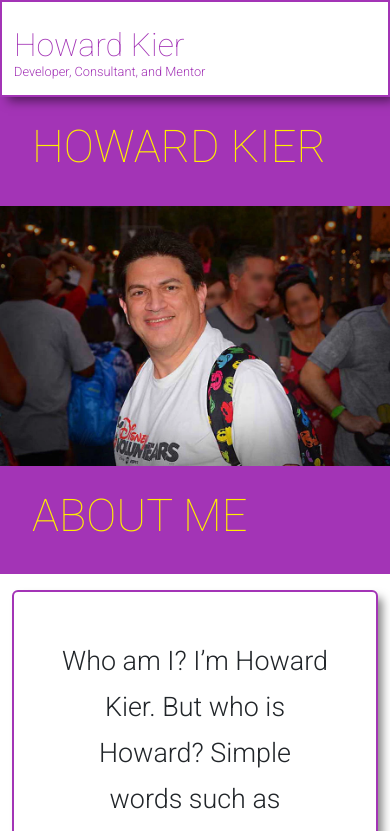
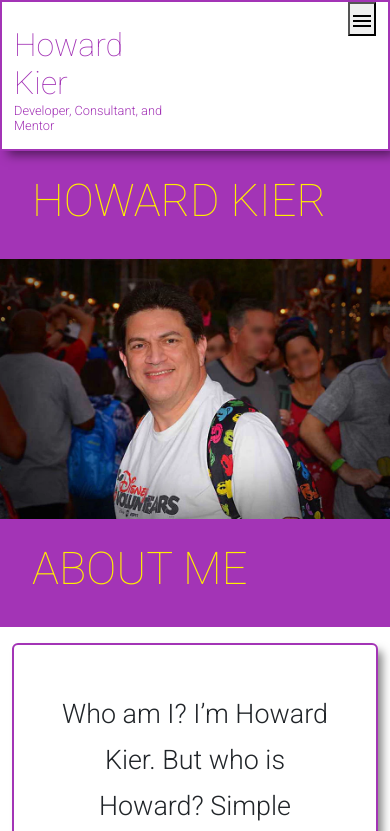
Before and after one commit to hkier/resume, a React (Create React App) app: page / in a window 390 px wide. Shown: the top 831 px of the page. Built offline with nearby package versions, Linux system fonts and the light colour scheme.

Commit message:
More problems resolved

```diff
--- a/package.json
+++ b/package.json
@@ -3,11 +3,11 @@
   "version": "0.1.0",
   "private": true,
   "dependencies": {
-    "@emotion/react": "^11.11.0",
+    "@emotion/react": "^11.11.1",
     "@emotion/styled": "^11.11.0",
     "@fontsource/roboto": "^4.5.8",
     "@mui/icons-material": "^5.11.16",
-    "@mui/material": "^5.13.3",
+    "@mui/material": "^5.13.5",
     "@testing-library/jest-dom": "^5.16.5",
     "@testing-library/react": "^13.4.0",
     "@testing-library/user-event": "^13.5.0",
--- a/src/App.css
+++ b/src/App.css
@@ -1,7 +1,3 @@
-
-
-/* The asterisk (*) is a wildcard selector. It selects all elements. */
-/* box-shadow: .375rem .375rem .625rem -.125rem rgba(0,0,0,0.5); */
 
 * {
   margin: 0;
@@ -45,6 +41,7 @@
   order: 1;
   padding-left: .75rem;
   padding-right: .75rem;
+  flex-direction: column;
 
 }
 
@@ -548,6 +545,10 @@ img {
   color:black;
 }
 
+.menuicon{
+  text-align: left;
+}
+
 @media (max-width: 767px) {
   /* Media query for narrow screens */
   .wrapper {
@@ -556,9 +557,14 @@ img {
 
   .sidebar {
     width: 100%; /* Making the sidebar take up the full width */
-    height: 0%;
+    height: auto;
     min-width: 0rem;
+    position: 0;
+    flex: 0 0 auto;
+  }
 
+  .menuicon{
+    text-align: right;
   }
 
   .main {
--- a/src/App.js
+++ b/src/App.js
@@ -2,14 +2,10 @@
 import 'bootstrap/dist/css/bootstrap.min.css';
 
 //import of the components from the react-bootstrap library
-import React, { Suspense,  useState, useEffect } from 'react';
+import React, { Suspense } from 'react';
 import Col from 'react-bootstrap/Col';
 import Grid from '@mui/material/Grid';
-// import Container from 'react-bootstrap/Container';
 
-// const OtherComponent = React.lazy(() => import('./OtherComponent'));
-
-import Sidebar from './components/Sidebar';
 import About from './components/About';
 import Intro from './components/Intro';
 import Header from './components/Header';
@@ -27,34 +23,13 @@ const Resume = React.lazy(() => import('./components/Resume'));
 
 function App() {
 
-  const [isLargeScreen, setIsLargeScreen] = useState(false);
-
-  useEffect(() => {
-    const handleResize = () => {
-      setIsLargeScreen(window.innerWidth > 767);
-    };
-
-    // Initial check on component mount
-    handleResize();
-
-    // Attach event listener for window resize
-    window.addEventListener('resize', handleResize);
-
-    // Clean up event listener on component unmount
-    return () => {
-      window.removeEventListener('resize', handleResize);
-    };
-  }, []);
-
-
-
   return (
     <Grid fluid >
       <div className='wrapper' style={{ width: '100vw' }}>
 
           <Col className='sidebar' xs={12} sm={2}>
             <Header />
-            {isLargeScreen && <Sidebar />}
+
           </Col>
 
           <Col className='main' xs={12} sm={10}>
--- a/src/components/Header.js
+++ b/src/components/Header.js
@@ -1,16 +1,62 @@
-import React from 'react';
+import React, { useState, useEffect } from 'react';
 import { HashLink } from 'react-router-hash-link';
+import Col from 'react-bootstrap/Col';
+import Row from 'react-bootstrap/Row';
+import Sidebar from './Sidebar';
+import MenuIcon from '@mui/icons-material/Menu';
+import CloseIcon from '@mui/icons-material/Close';
 
 export default function Header() {
+
+    const [isSmallScreen, setIsSmallScreen] = useState(false);
+    const [isNavOpen, setIsNavOpen] = useState(false);
+
+    useEffect(() => {
+        const handleResize = () => {
+            setIsSmallScreen(window.innerWidth < 767);
+        };
+
+        // Initial check on component mount
+        handleResize();
+
+        // Attach event listener for window resize
+        window.addEventListener('resize', handleResize);
+
+        // Clean up event listener on component unmount
+        return () => {
+            window.removeEventListener('resize', handleResize);
+        };
+    }, []);
+
+    const toggleNav = () => {
+        setIsNavOpen(!isNavOpen);
+    };
+
+
     return (
         <div className="navStyle" >
-
+            <Row>
+            <Col>
                 <div>
                     <h2 className='howardStyle'>
                         <HashLink smooth to="#home" className='howardStyle'>Howard Kier
                             <h6 >Developer, Consultant, and Mentor</h6></HashLink>
                     </h2>
                 </div>
+            </Col >
+            <Col>
+                <div className='menuicon'>
+                    {isSmallScreen ? (
+                        <>
+                            <button onClick={toggleNav}>{isNavOpen ? <CloseIcon/> : <MenuIcon />}</button>
+                            {isNavOpen && <Sidebar />}
+                        </>
+                    ) : (
+                        <Sidebar />
+                    )}
+                </div>
+            </Col>
+            </Row>
         </div>
     )
 }
```
Also changed, not shown: 1 other file (tests, documents, lock files or other folders). Lines whose indentation alone changed are shown as unchanged.
